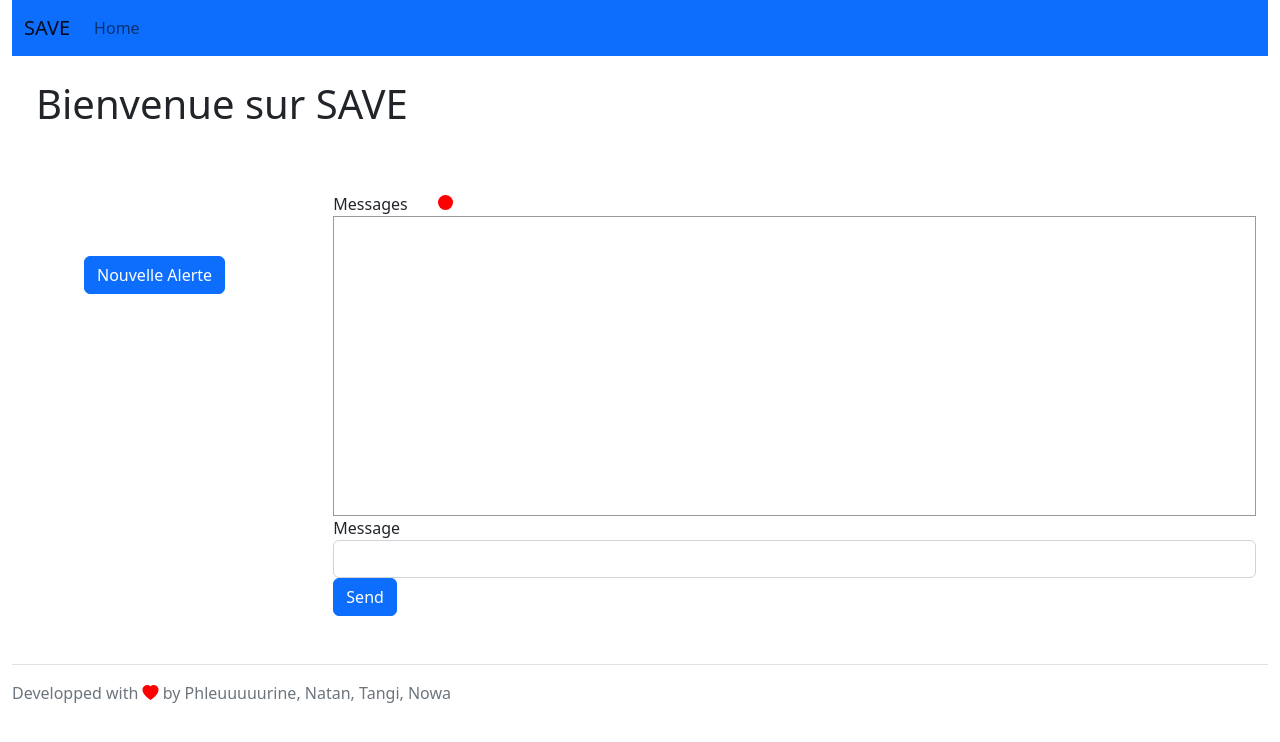
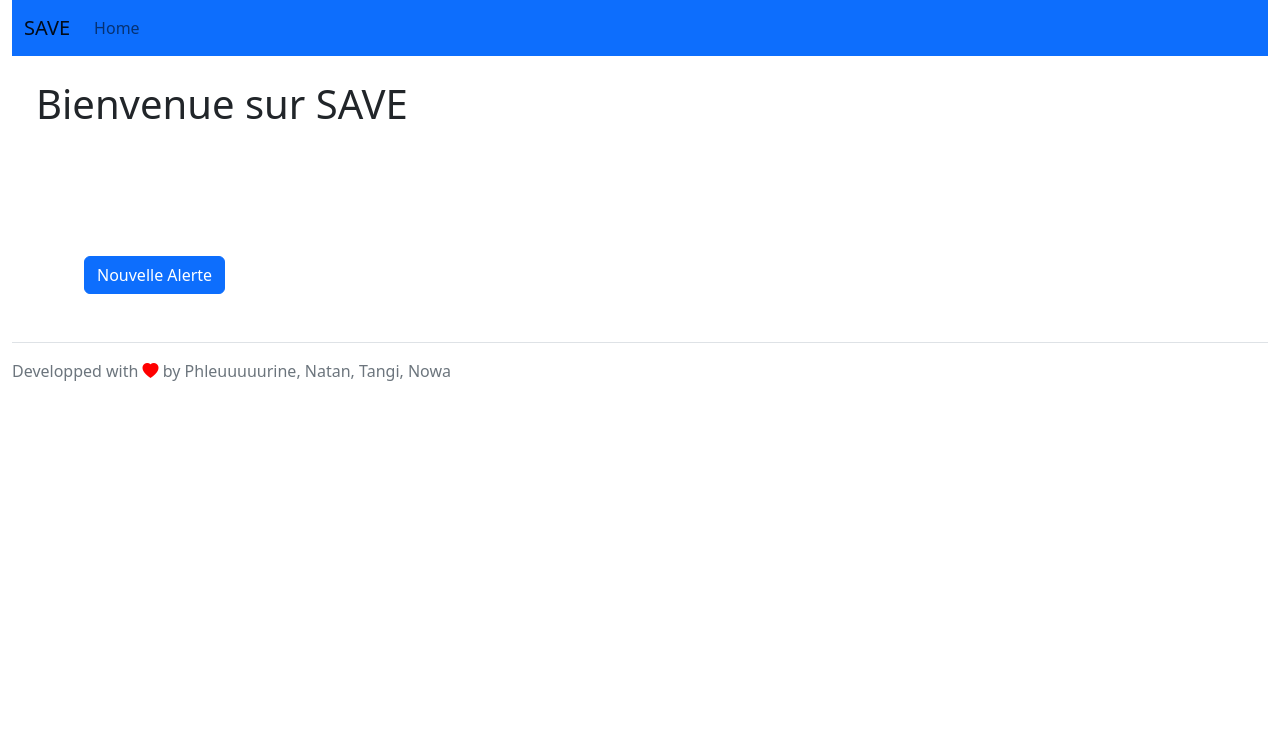
Before and after one commit to Noah-Langlois/Application_SAVE, a Vue app in the folder frontend/client_vue_global/: page /admin/1/home in a window 1280 px wide. Shown: the top 742 px of the page. Built offline with nearby package versions, Linux system fonts and the light colour scheme.

Commit message:
Le chat s'affiche uniquement lors de la sélection d'une discussion

```diff
--- a/frontend/client_vue_global/src/components/Home.vue
+++ b/frontend/client_vue_global/src/components/Home.vue
@@ -49,7 +49,7 @@ function changeRoute(value) {
                       <button class="btn btn-primary" @click="changeRoute('Form')">Nouvelle Alerte</button>
                     </div>
                 </div>
-                <div class="col ms-5">
+                <div class="col ms-5" v-show="store.state.isCurrentChatroomNotNull">
                   <Chat/>
                 </div>
             </div>
--- a/frontend/client_vue_global/src/store.js
+++ b/frontend/client_vue_global/src/store.js
@@ -10,8 +10,13 @@ const state = reactive({
   DescriptionNewAlerte: '',
   isWSConnected: false,
   isDiscussionNotEmpty: false,
-  userType: ''
+  userType: '',
+  isCurrentChatroomNotNull: false
 })
+
+function setCurrentChatroomNotNull(pVale) {
+  state.isCurrentChatroomNotNull = pVale
+}
 
 function setWSConnected(pValue) {
   state.isWSConnected = pValue
@@ -125,6 +130,7 @@ const methods = {
 
   setChatroom(pValue) {
     state.current_chatroom = pValue;
+    setCurrentChatroomNotNull(true)
   },
 
   setDescriptionNewAlerte(pValue) {
```
